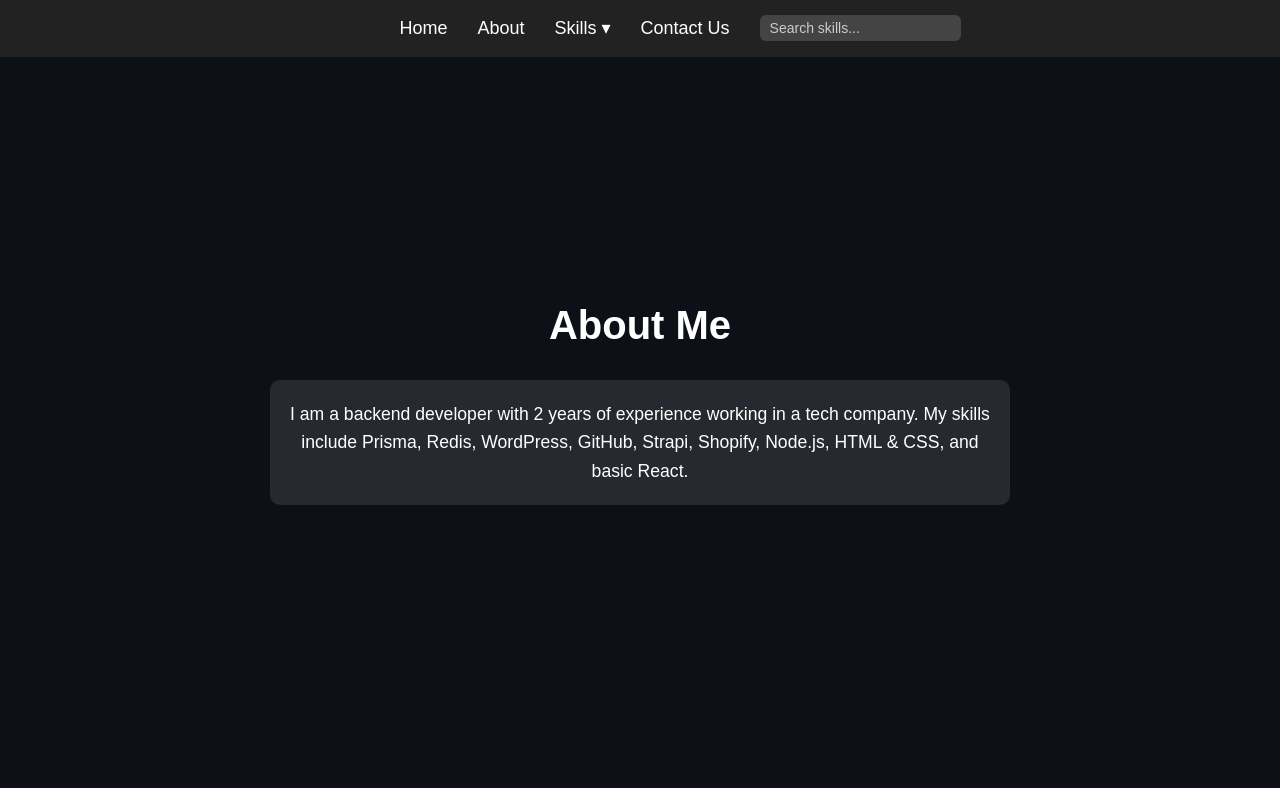
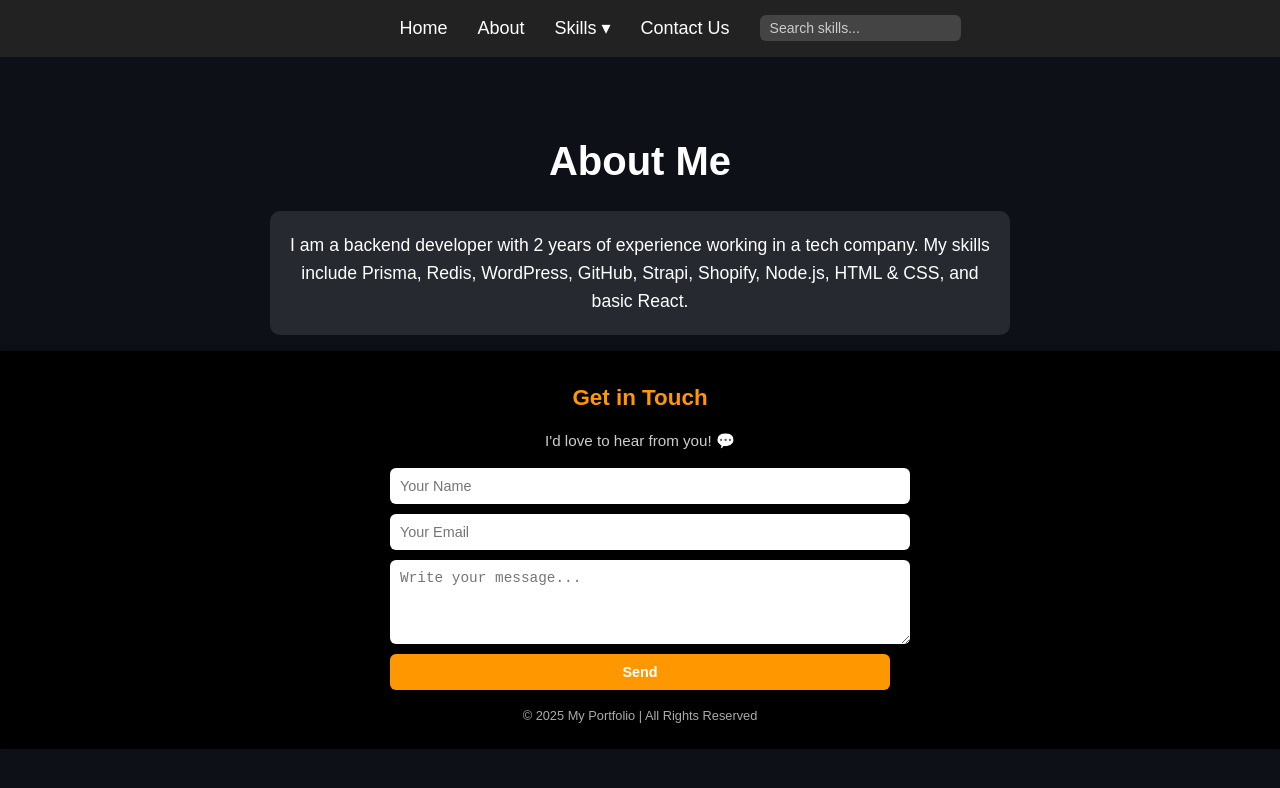
Before and after one commit to AnimeshTaff/updateskills, a React (Vite) app in the folder portfolio/: page /about in a window 1280 px wide. Shown: the top 788 px of the page. Built offline with nearby package versions, Linux system fonts and the light colour scheme.

Commit message:
fixed in footer as well as about us css

```diff
--- a/portfolio/src/App.css
+++ b/portfolio/src/App.css
@@ -16,14 +16,14 @@ body, html {
   justify-content: center;
   align-items: center;
   text-align: center;
-  padding: 2rem;
+  padding-top: 80px;
   box-sizing: border-box;
 }
 
 .page-title {
   font-size: 2.5rem;
   font-weight: bold;
-  margin-bottom: 25px;
+  margin-bottom: 20px;
   animation: fadeInUp 1s ease-in-out;
 }
 
--- a/portfolio/src/components/Footer.css
+++ b/portfolio/src/components/Footer.css
@@ -1,13 +1,13 @@
 .footer {
-  background: #0d1117;        /* dark background */
+  background: #000000;        /* dark background */
   color: white;
-  padding: 2rem 1rem;         /* bigger padding so it looks like a footer */
+  padding: 0.7rem 0.5rem;         /* bigger padding so it looks like a footer */
   border-radius: 0;           /* no rounded edges for full-width footer */
   width: 100%;                /* span full window width */
   max-width: 100%;            /* ensure no cutoff */
-  font-size: 0.9rem;
+  font-size: 0.85rem;
   box-shadow: 0 -2px 8px rgba(0,0,0,0.2);
-  margin-top: 2rem;           /* spacing from content */
+  margin-top: 1rem;           /* spacing from content */
 }
 
 .footer-title {
--- a/portfolio/src/pages/About.jsx
+++ b/portfolio/src/pages/About.jsx
@@ -1,4 +1,5 @@
 import React from "react";
+import Footer from "../components/Footer";
 
 function About() {
   return (
@@ -9,6 +10,7 @@ function About() {
         My skills include Prisma, Redis, WordPress, GitHub, Strapi, Shopify, Node.js,
         HTML & CSS, and basic React.
       </div>
+      <Footer />
     </div>
   );
 }
```
